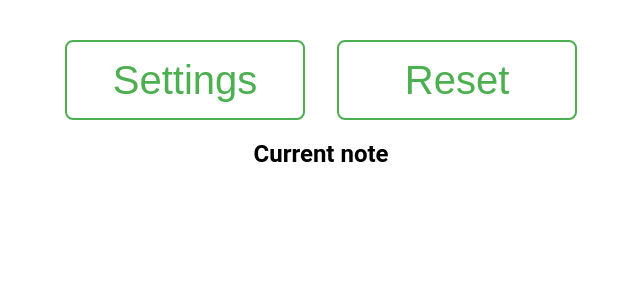
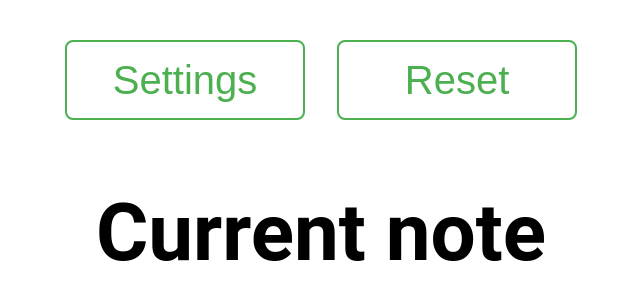
Before and after one commit to kylejlin/rand-note, a React (Create React App) app: page / in a window 1280 px wide. Shown: the top 300 px of the page, without its empty margins (319-959 px from the left). Built offline with nearby package versions, Linux system fonts and the light colour scheme.

Commit message:
Style header

```diff
--- a/src/App.css
+++ b/src/App.css
@@ -71,6 +71,10 @@ button {
   transform: scale(var(--checkbox-scale));
 }
 
+h2 {
+  font-size: calc(0.1 * var(--minor-axis));
+}
+
 .CurrentNote {
   color: black;
   background-color: #d8d8d8;
```
